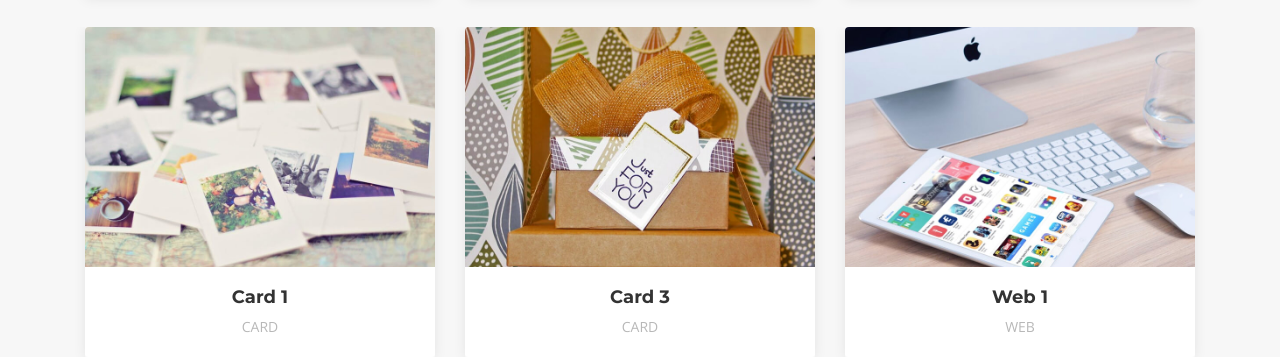
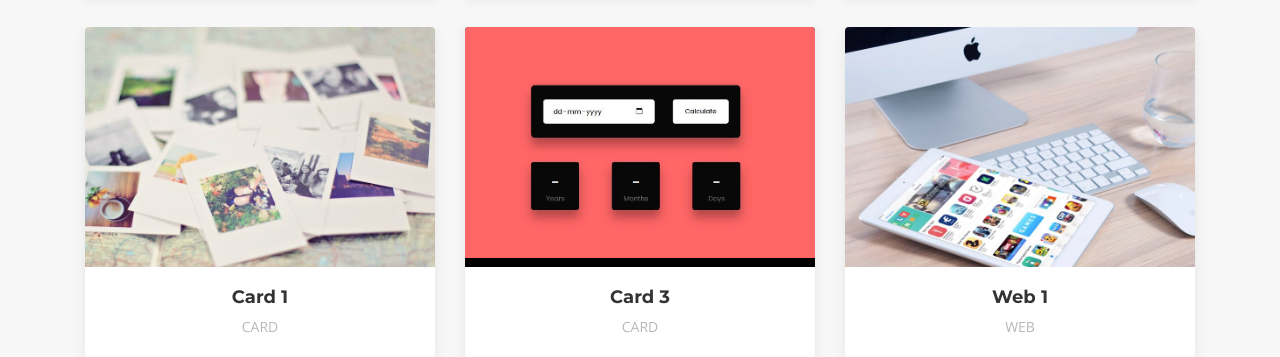
Before and after one commit to swapnilpachare/swapnilpachare.github.io, a plain HTML site: page index.html in a window 1280 px wide. Shown: the part 5970-6327 px from the top of the page. Drawn offline with nearby package versions, Linux system fonts and the light colour scheme; files whose address does not match are found by name.

Commit message:
Update index.html

```diff
--- a/index.html
+++ b/index.html
@@ -608,9 +608,9 @@ A dream is not that which you see while sleeping, it is something that does not
           <div class="col-lg-4 col-md-6 portfolio-item filter-card wow fadeInUp" data-wow-delay="0.1s">
             <div class="portfolio-wrap">
               <figure>
-                <img src="img/portfolio/card3.jpg" class="img-fluid" alt="">
-                <a href="img/portfolio/card3.jpg" class="link-preview" data-lightbox="portfolio" data-title="Card 3" title="Preview"><i class="ion ion-eye"></i></a>
-                <a href="img/portfolio/card3.jpg" download class="link-details" title="Download Image"><i class="fa fa-download"></i></a>
+                <img src="Age.jpg" class="img-fluid" alt="">
+                <a href="Age.jpg" class="link-preview" data-lightbox="portfolio" data-title="Card 3" title="Preview"><i class="ion ion-eye"></i></a>
+                <a href="AgeCalculator/index.html" download class="link-details" title="Download Image"><i class="fa fa-download"></i></a>
               </figure>
 
               <div class="portfolio-info">
```
